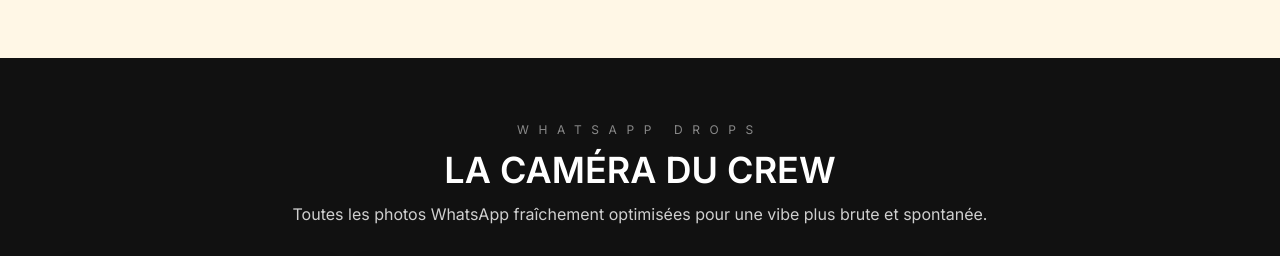
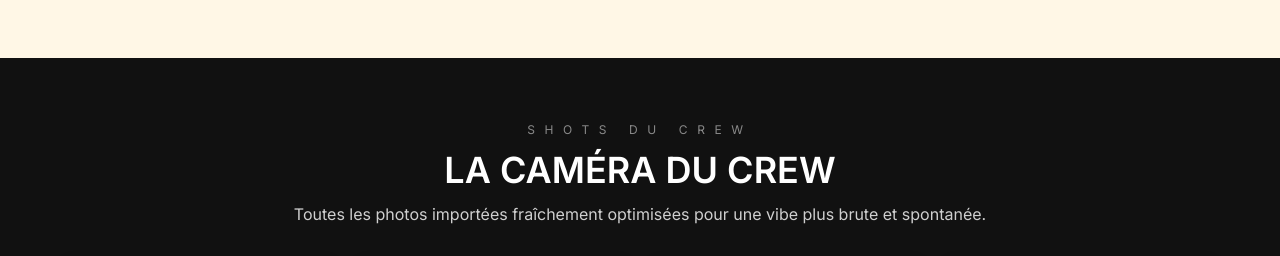
Before and after one commit to realtony0/breadwinnersolid, a React (Vite) app: page /lookbook in a window 1280 px wide. Shown: the part 2760-3016 px from the top of the page. Built offline with nearby package versions, Linux system fonts and the light colour scheme.

Commit message:
chore: neutral wording for crew shots

```diff
--- a/src/pages/Lookbook.jsx
+++ b/src/pages/Lookbook.jsx
@@ -16,7 +16,7 @@
   const number = String(idx + 1).padStart(2, '0');
   return {
     src: `/shots/lookbook-whatsapp/lookbook-whatsapp-${number}.webp`,
-    alt: `WhatsApp street drop ${idx + 1}`,
+    alt: `Street archive ${idx + 1}`,
   };
 });
 
@@ -54,10 +54,10 @@
       <section className="bg-brand-black px-5 py-12 text-white md:px-8 md:py-16">
         <div className="mx-auto max-w-6xl space-y-8">
           <header className="space-y-3 text-center">
-            <p className="text-xs uppercase tracking-[0.6rem] text-white/50">WhatsApp Drops</p>
+            <p className="text-xs uppercase tracking-[0.6rem] text-white/50">Shots du crew</p>
             <h2 className="text-3xl font-semibold uppercase md:text-4xl">La caméra du crew</h2>
             <p className="text-sm text-white/80 md:text-base">
-              Toutes les photos WhatsApp fraîchement optimisées pour une vibe plus brute et spontanée.
+              Toutes les photos importées fraîchement optimisées pour une vibe plus brute et spontanée.
             </p>
           </header>
           <Gallery items={whatsappLookbook} min={220} className="md:gap-5" />
```
